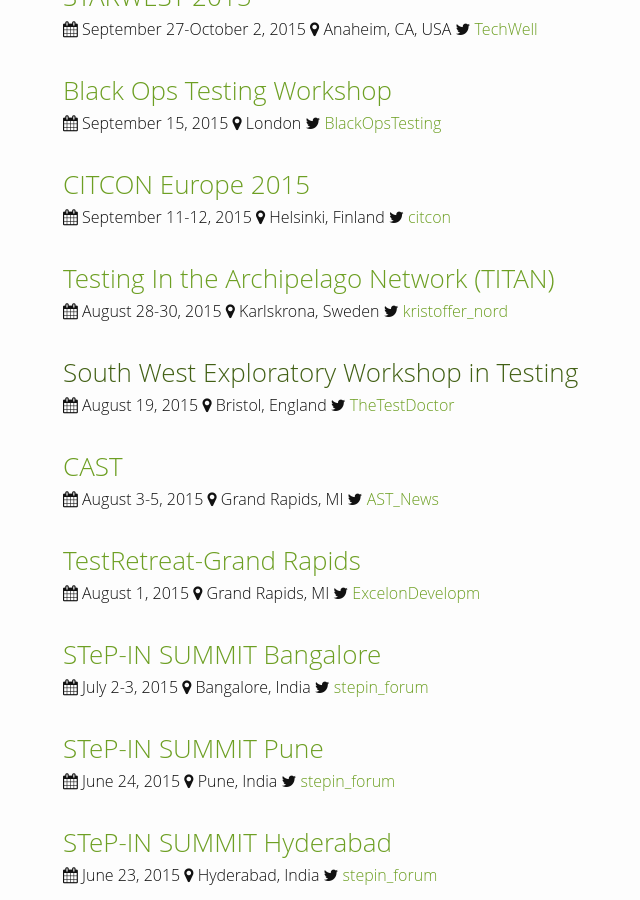
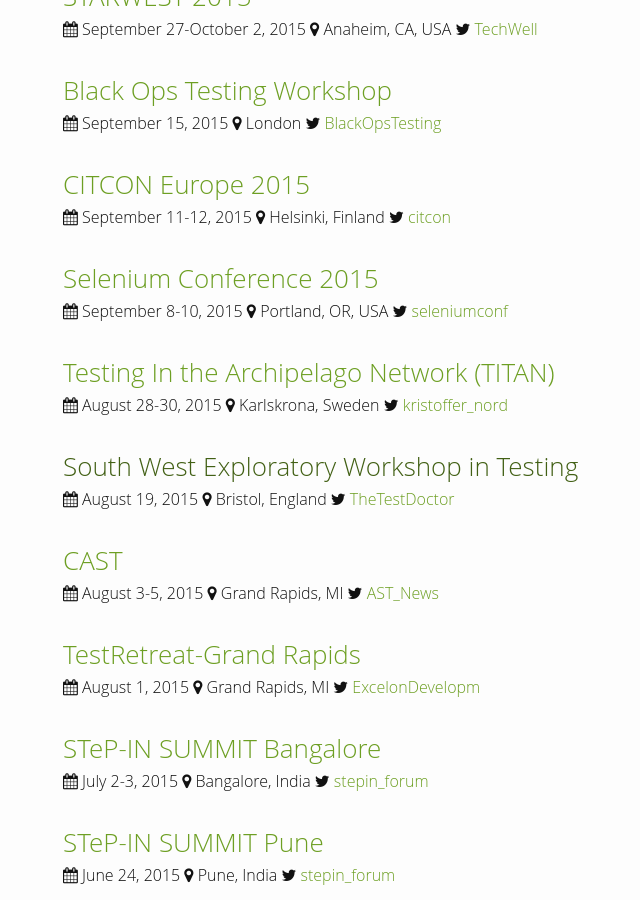
Before and after one commit to TestingConferences/testingconferences.github.io, a Jekyll site: the page built from past.html, in a window 1280 px wide and 900 px high, scrolled down 1213 px. Shown: the whole window, without its empty margins (207-847 px from the left). Built offline with Jekyll 4.4.1, drawn with Linux system fonts in a browser that asks for light colours.

Commit message:
Added SeleniumConf 2015

```diff
--- a/_data/past.yml
+++ b/_data/past.yml
@@ -81,6 +81,12 @@
   dates: "September 11-12, 2015"
   url: http://www.citconf.com/helsinki2015/index.html
   twitter: citcon
+
+- name: Selenium Conference 2015
+  location: Portland, OR, USA
+  dates: "September 8-10, 2015"
+  url: http://year-2015.seleniumconf.org/
+  twitter: seleniumconf
 
 - name: Testing In the Archipelago Network (TITAN)
   location: Karlskrona, Sweden
```
